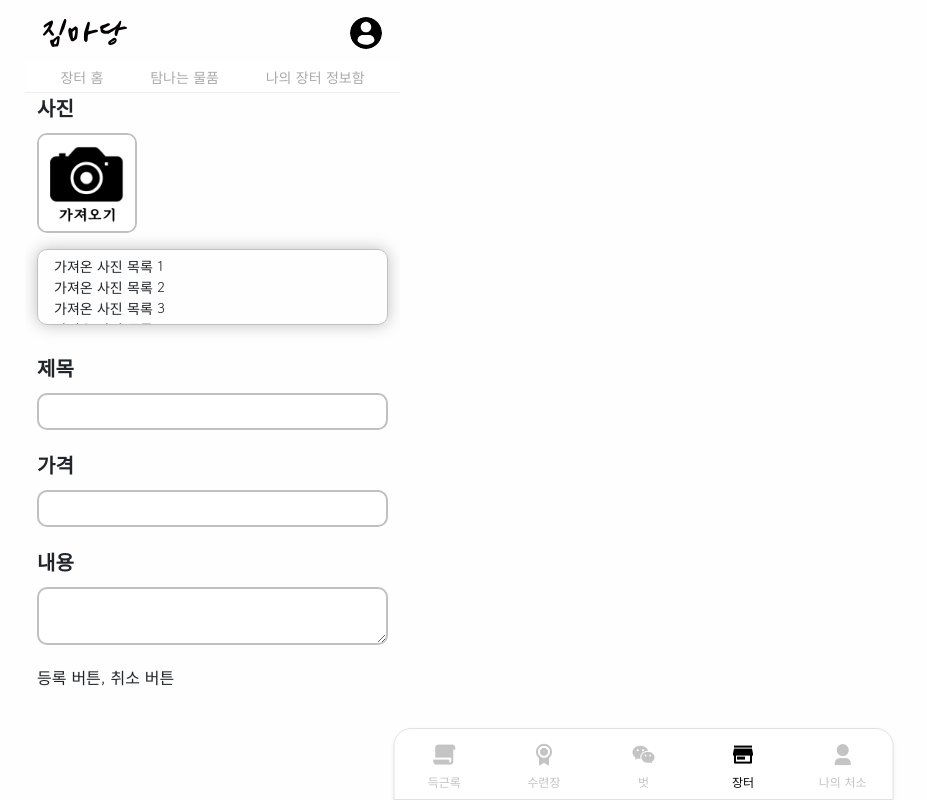
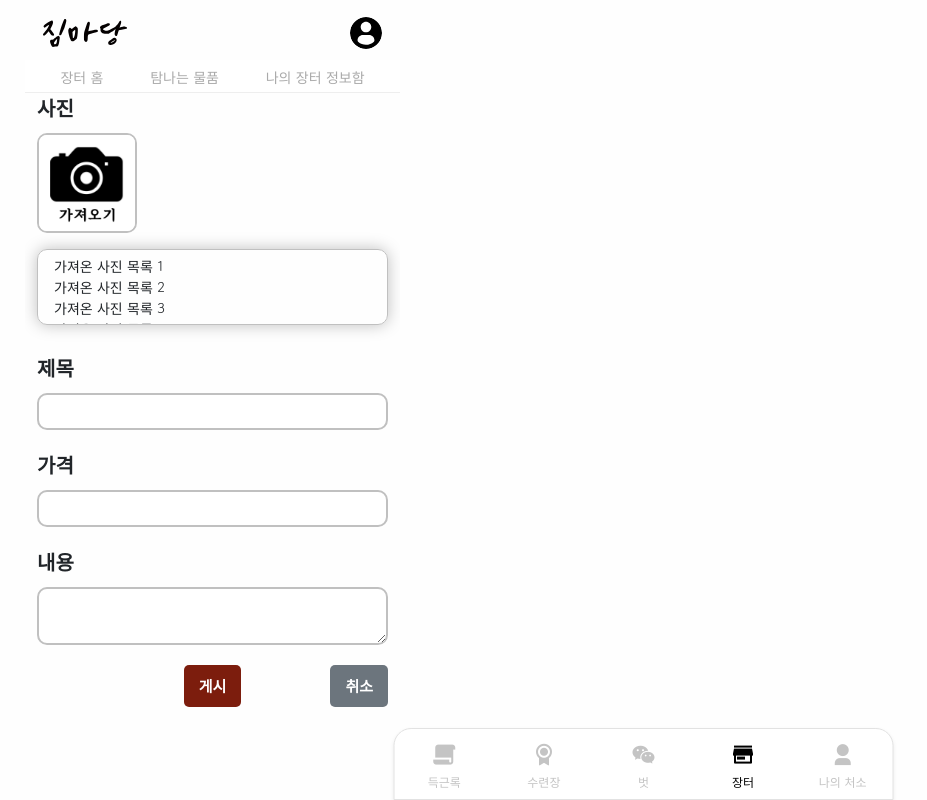
Before and after one commit to soi02/gymfrontend, a React (Vite) app: page /gymmadang/market/writeArticle in a window 1280 px wide. Shown: the whole page, without its empty margins (0-927 px from the left). Built offline with nearby package versions, Linux system fonts and the light colour scheme.

Commit message:
매우 큰 틀의 코어 기능 ui 대략적 구현.....

```diff
--- a/src/user/market/pages/MarketArticle.jsx
+++ b/src/user/market/pages/MarketArticle.jsx
@@ -160,18 +160,27 @@ export default function MarketArticlePage() {
                                         <div className = "col" style = {{marginBottom : "1.75vh", paddingLeft : "3vh", paddingRight : "3vh"}}>
                                             <div className = "row">
                                                 <div className = "col" style = {{fontSize : "2.625vh", fontWeight : "bold", marginBottom : "1vh"}}>
-                                                    관심 0개
+                                                    탐냄 1개
                                                 </div>
                                             </div>
+                                            <div className = "row gx-0">
+                                                <div className = "col-auto">
+                                                    <button type="button" className="btn btn-primary" style = {{fontSize : "1.875vh", fontWeight : "bold", paddingLeft : "3vh", paddingRight : "3vh"}}>탐나요!</button>
+                                                </div>
+                                            </div>
+
+                                            {/*
                                             <div className = "row">
                                                 <div className = "col-auto" style = {{fontSize : "1.5vh", width : "15vh", height : "3vh"}}>
                                                     <div className = "row h-100">
                                                         <div className = "col" style = {{display : "flex", justifyContent : "center", alignItems : "center"}}>
-                                                            관심 있어요!
+                                                            탐나요!
                                                         </div>
                                                     </div>
                                                 </div>
                                             </div>
+                                            */}
+
                                         </div>
                                     </div>
                                     <div className = "row">
--- a/src/user/market/pages/MarketWriteArticle.jsx
+++ b/src/user/market/pages/MarketWriteArticle.jsx
@@ -86,7 +86,30 @@ export default function MarketWriteArticlePage() {
 
                         <div className = "row">
                             <div className = "col">
-                                등록 버튼, 취소 버튼
+
+                                <div className = "d-flex w-100 align-items-center">
+
+                                    <div className = "col">
+
+                                    </div>
+
+                                    <div className = "col d-flex justify-content-center">
+                                        <div className = "row">
+                                            <div className = "col-auto">
+                                                <button className = "btn btn-primary" style = {{fontSize : "1.875vh", fontWeight : "bold"}}>게시</button>
+                                            </div>
+                                        </div>
+                                    </div>
+
+                                    <div className = "col d-flex justify-content-end">
+                                        <div className = "row">
+                                            <div className = "col-auto">
+                                                <button className = "btn btn-secondary" style = {{fontSize : "1.875vh", fontWeight : "bold"}}>취소</button>
+                                            </div>
+                                        </div>
+                                    </div>
+                                </div>
+
                             </div>
                         </div>
 
```
